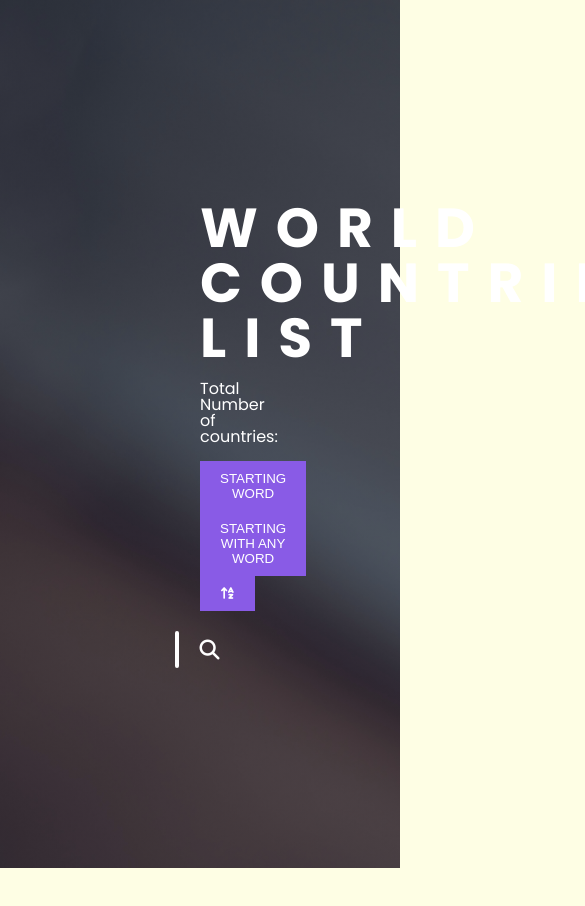
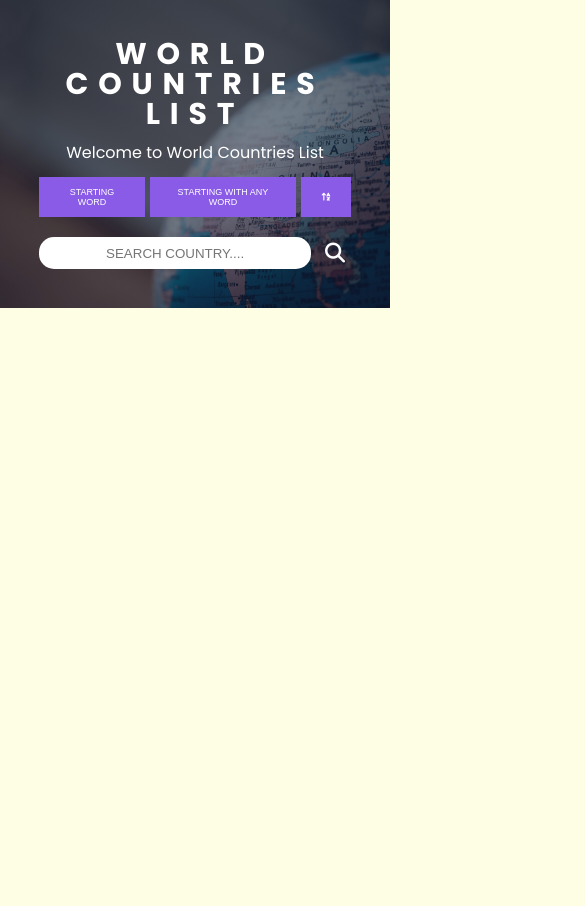
Before and after one commit to rencejke/30DaysJSChallemge, a plain HTML site: page Day26/countriesVisualization2.html in a window 390 px wide. Shown: the top 906 px of the page, 585 px wide, since content can reach past the window. After the commit the page ends 844 px from the top, so only its background shows below. Drawn offline with Linux system fonts and the light colour scheme.

Commit message:
fixed ui responsiveness

```diff
--- a/Day26/countriesVisualization2.html
+++ b/Day26/countriesVisualization2.html
@@ -15,7 +15,7 @@
         <div class="header-wrapper">
             <div class="header-wrapper-details">
             <h1>WORLD COUNTRIES LIST</h1>
-            <p class="total-countries">Total Number of countries: </p>
+            <p class="total-countries">Welcome to World Countries List</p>
             <p class="total-search-countries"></p>
         </div>
         <div class="header-wrapper-btn">
--- a/Day26/script/main.js
+++ b/Day26/script/main.js
@@ -12,7 +12,6 @@ const apiKey = '';
 let isStartingWord = false;
 let isSearchWithAnyWord = false;
 let sortBy = false;
-let isClick = false;
 let limit = 100;
 let numberOfRequest = 3;
 let countriesCount = 0;
@@ -96,14 +95,8 @@ isSearchWithAnyWordBtn.addEventListener('click', ()=>{
 });
 
 sortByBtn.addEventListener('click', ()=>{
-   if(isClick){
-    sortBy = false;
-    isClick = false;
-   }else{
-      sortBy = true
-      isClick = true;
-   }
-   sortByBtn.classList.toggle('active');
+    sortBy = !sortBy;
+    sortByBtn.classList.toggle('active');
 });
 
 searchBtn.addEventListener('click', ()=>{
--- a/Day26/style/style.css
+++ b/Day26/style/style.css
@@ -22,60 +22,62 @@ table {
 	border-collapse: collapse;
 	border-spacing: 0;
 }
-.header-wrapper-details,
-.header-wrapper-btn, .header-search-wrapper {
-    text-align: center;
-}
 .header-wrapper
 {
     background: linear-gradient(rgba(20, 30, 60, 0.55), rgba(20, 30, 60, 0.55)), url('/Day26/img/chuttersnap-aku7Zlj_x_o-unsplash.jpg');
     background-size: cover;
     background-repeat: no-repeat;
-    padding: 200px;
+    padding: clamp(20px, 10vw, 200px);
 }
+.header-wrapper-details,
+.header-wrapper-btn, .header-search-wrapper {
+    text-align: center;
+}
+
+.header-wrapper .header-wrapper-details p{
+    color: white;
+}
+.header-wrapper .header-wrapper-details  h1
+{
+    margin: 0;
+    font-size: clamp(30px, 4vw, 55px);
+    color: white;
+    letter-spacing: .5ch;
+}
+
 .header-wrapper-btn button{
     padding: 10px 20px;
     text-transform: uppercase;
     background-color: #895BE6;
     color: white;
     border-style: none;
+    font-size: clamp(9px, 2vw, 15px);
     cursor: pointer;
     transition: transform 0.1s, box-shadow 0.1s, background 0.1s;
 }
-
-.header-wrapper-btn button.active {
-    background-color: #000;
-    color: #fff;
-}
-
 .header-wrapper-btn button:active {
   transform: translateY(2px) scale(0.97);
   background: #6d3fd1;
   box-shadow: inset 0 3px 6px rgba(0, 0, 0, 0.4);
 }
+.header-wrapper-btn button.active {
+    background-color: #000;
+    color: #fff;
+}
 .header-search-wrapper {
     margin-top: 20px;
 }
-.header-wrapper .header-wrapper-details p{
-        color: white;
-}
-.header-wrapper .header-wrapper-details  h1
-{
-    margin: 0;
-    font-size: 55px;
-    color: white;
-    letter-spacing: .5ch;
-}
+
 .header-search-wrapper
 {
     display: flex;
     align-items: center;
     justify-content: center;
-    gap: 15px
+    gap: clamp(2px, 2vw, 15px)
 }
 .header-search-wrapper input
 {
-    width: 40%;
+    width: 50%;
     height: 35px;
     border-radius: 15px;
     border: none;
@@ -84,36 +86,29 @@ table {
   text-align: center;
 }
 
-.header-search-wrapper i
-{
+.header-search-wrapper i {
     font-size: 20px;
     color: white;
 }
-.header-search-wrapper .search-btn
-{
+.header-search-wrapper .search-btn{
     background: none;
     border-style: none;
 }
+
 .countries-data-wrapper{
     display: flex;
     flex-direction: row;
     flex-wrap: wrap;
+
+    justify-content: center;
+    gap: clamp(30px, 3vw, 50px);
+    align-self: center;
+    margin: clamp(20px, 5vw, 50px) auto 0;
+    max-width: 1000px;
+    height: 50vh;
 }
 
-.countries-data-wrapper{
-
-    display: flex;
-    justify-content: center;
-    gap: 50px;
-    align-self: center;
-    margin: 50px auto 0;
-    max-width: 1000px;
-
-}
-
-.countries-data-wrapper .country-row .country-name
-{
-
+.countries-data-wrapper .country-row .country-name{
     display: flex;
     align-items: center;
     justify-content: center;
@@ -130,3 +125,19 @@ table {
     background: linear-gradient(rgba(20, 30, 60, 0.55), rgba(20, 30, 60, 0.55)), url('/Day26/img/andrew-stutesman-l68Z6eF2peA-unsplash.jpg');
     background-size: contain;
 }
+
+
+@media(max-width: 480px){
+  .hheader-wrapper-details, .header-wrapper-btn{
+    width: 100%;
+  }
+  .header-wrapper-btn{
+    display: flex;
+    flex-direction: row;
+    gap: 5px;
+  }
+   .header-search-wrapper input{
+        width: 100%;
+        height: 30px;
+   }
+}
```
